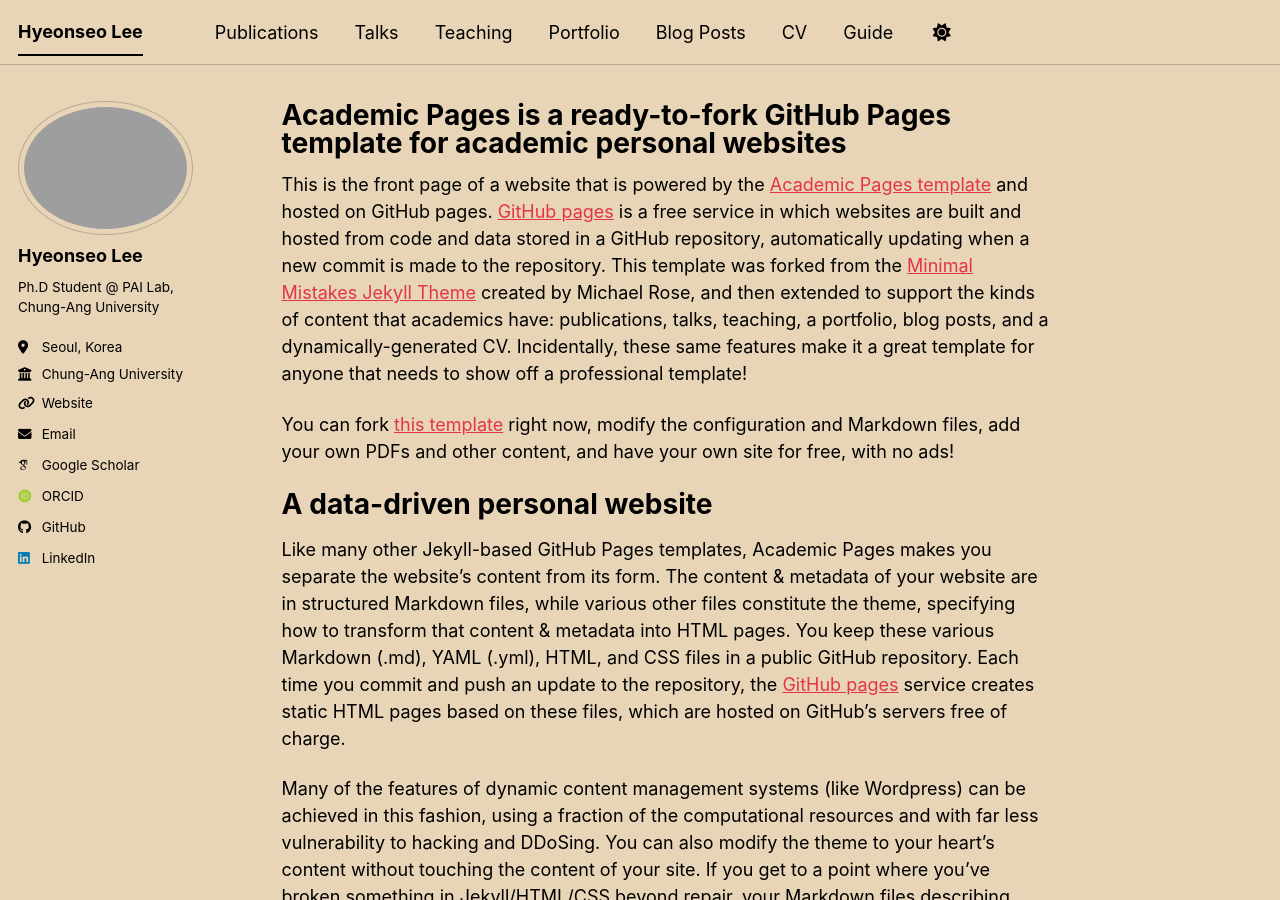
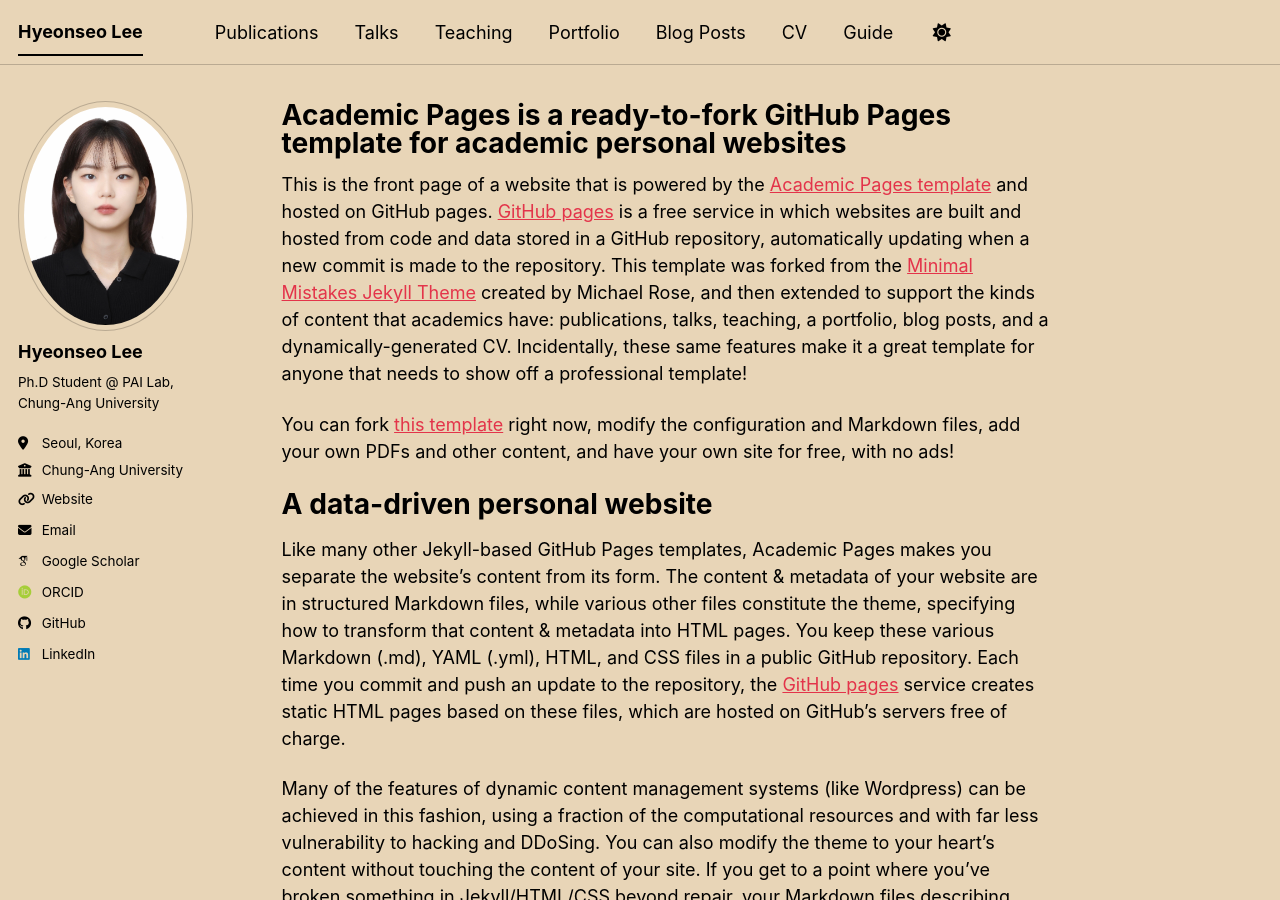
Before and after one commit to hyeonseo-o/hyeonseo-o.github.io, a Jekyll site: the page built from _pages/about.md, in a window 1280 px wide and 900 px high. Built offline with Jekyll 4.4.1, drawn with Linux system fonts in a browser that asks for light colours; some web fonts are replaced; a script bundle is joined from its source files by our own code; library files that are not in the unit come from our copies.

Commit message:
Update _config.yml

```diff
--- a/_config.yml
+++ b/_config.yml
@@ -23,7 +23,7 @@
 #               Additional customization can be done by editing /_includes/author-profile.html
 author:
   # Biographic information
-  avatar           : "myprofile.jpg"
+  avatar           : "myprofile.png"
   name             : "Hyeonseo Lee"
   pronouns         : # example: "she/her"
   bio              : "Ph.D Student @ PAI Lab, Chung-Ang University"
```
